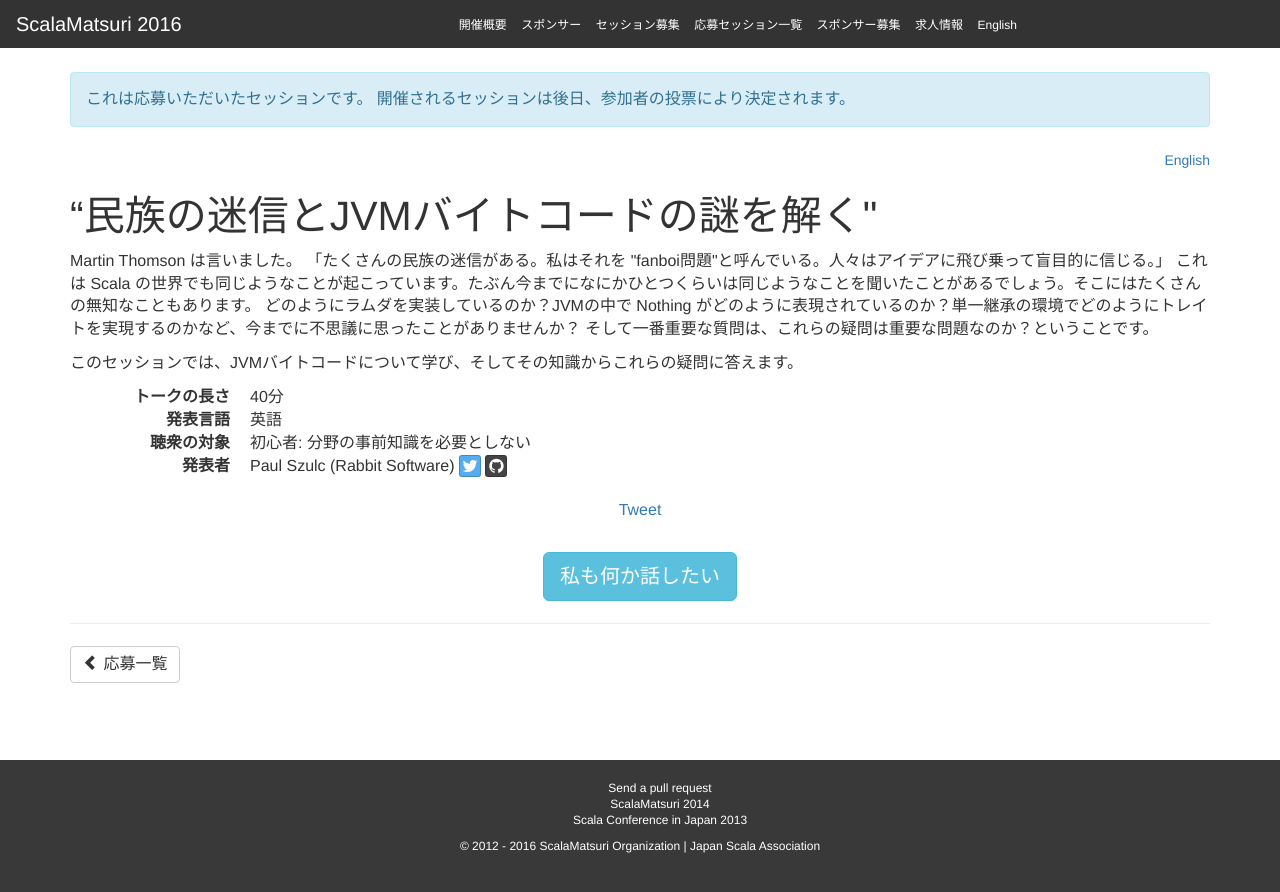
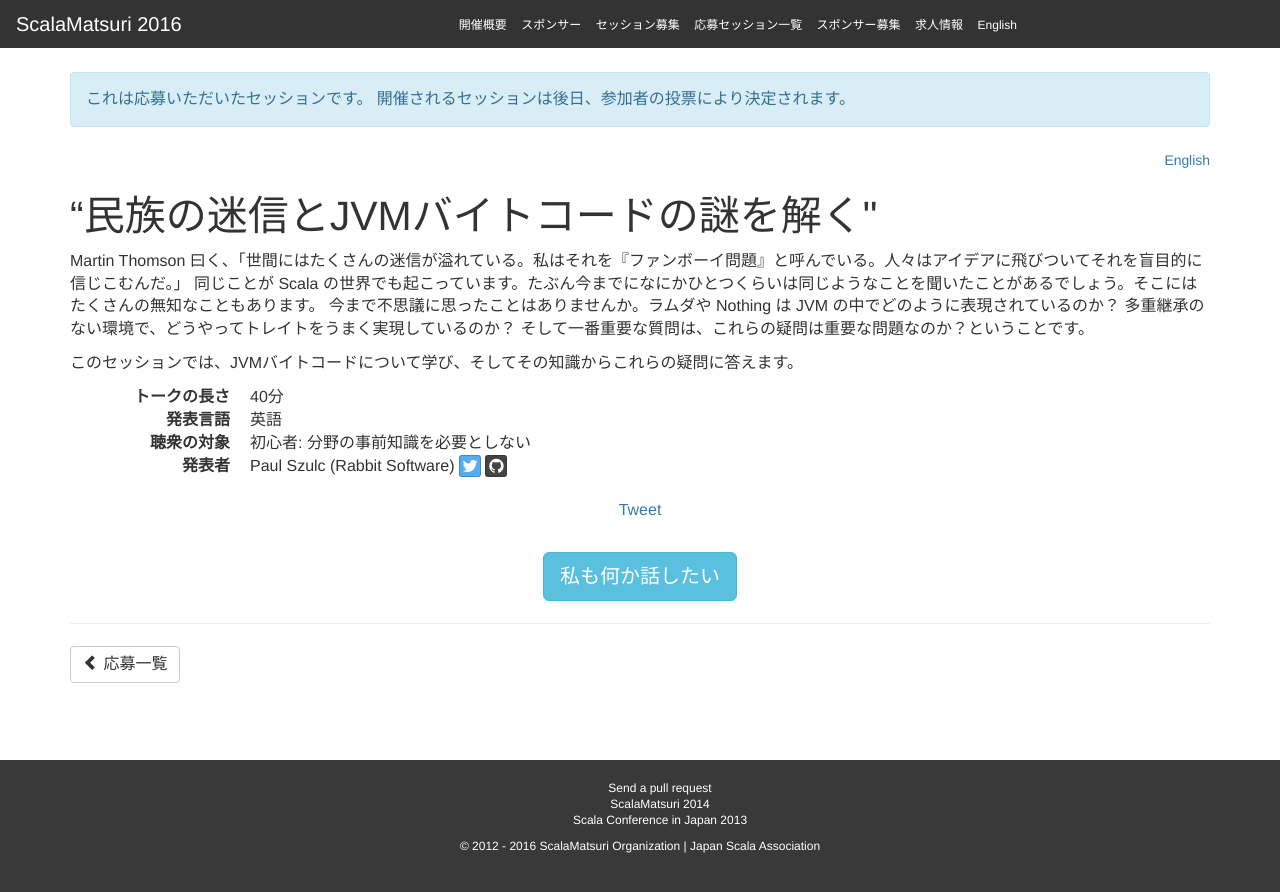
Before and after one commit to scalajp/2016.scalamatsuri.org, a Jekyll site: the page built from _candidates_ja/PaulSzulc_1.html, in a window 1280 px wide. Shown: the top 892 px of the page. Built offline with Jekyll 4.4.1, drawn with Linux system fonts in a browser that asks for light colours; nearby versions of some CDN libraries; comment, search, counter and statistics services are not loaded.

Commit message:
Update PaulSzulc_1.html

```diff
--- a/_candidates_ja/PaulSzulc_1.html
+++ b/_candidates_ja/PaulSzulc_1.html
@@ -9,8 +9,9 @@ github: rabbitonweb
 icon:
 organization: Rabbit Software
 ---
-<p>Martin Thomson は言いました。 「たくさんの民族の迷信がある。私はそれを "fanboi問題"と呼んでいる。人々はアイデアに飛び乗って盲目的に信じる。」
-  これは Scala の世界でも同じようなことが起こっています。たぶん今までになにかひとつくらいは同じようなことを聞いたことがあるでしょう。そこにはたくさんの無知なこともあります。
-  どのようにラムダを実装しているのか？JVMの中で Nothing がどのように表現されているのか？単一継承の環境でどのようにトレイトを実現するのかなど、今までに不思議に思ったことがありませんか？
+<p>
+  Martin Thomson 曰く、「世間にはたくさんの迷信が溢れている。私はそれを『ファンボーイ問題』と呼んでいる。人々はアイデアに飛びついてそれを盲目的に信じこむんだ。」
+  同じことが Scala の世界でも起こっています。たぶん今までになにかひとつくらいは同じようなことを聞いたことがあるでしょう。そこにはたくさんの無知なこともあります。
+  今まで不思議に思ったことはありませんか。ラムダや Nothing は JVM の中でどのように表現されているのか？ 多重継承のない環境で、どうやってトレイトをうまく実現しているのか？
   そして一番重要な質問は、これらの疑問は重要な問題なのか？ということです。</p>
 <p>このセッションでは、JVMバイトコードについて学び、そしてその知識からこれらの疑問に答えます。</p>
```
